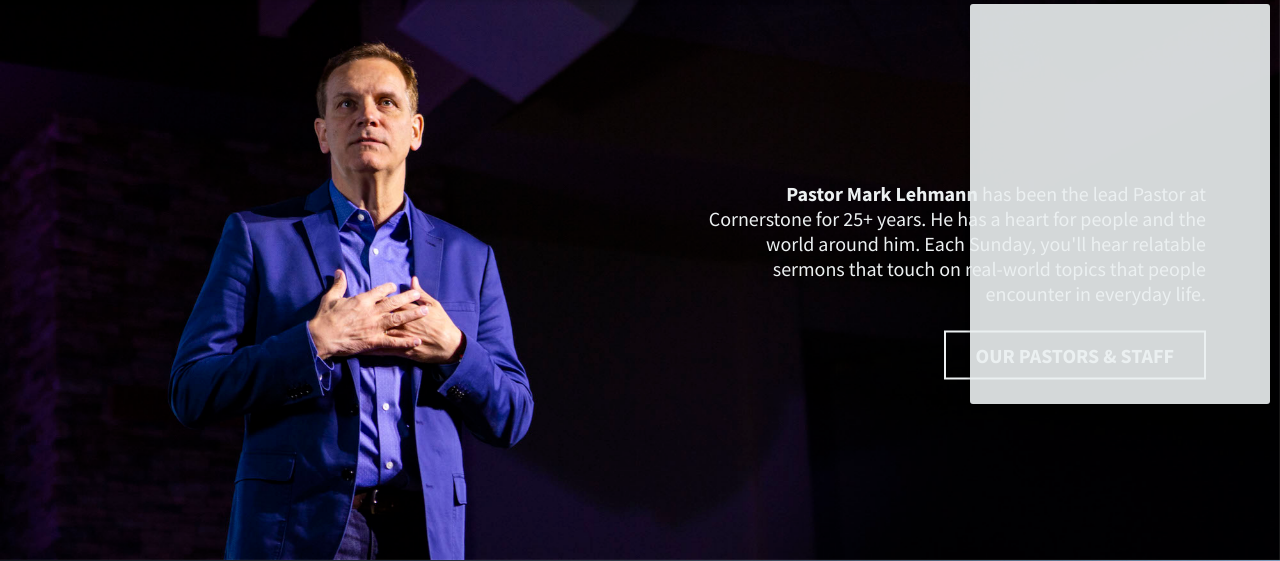
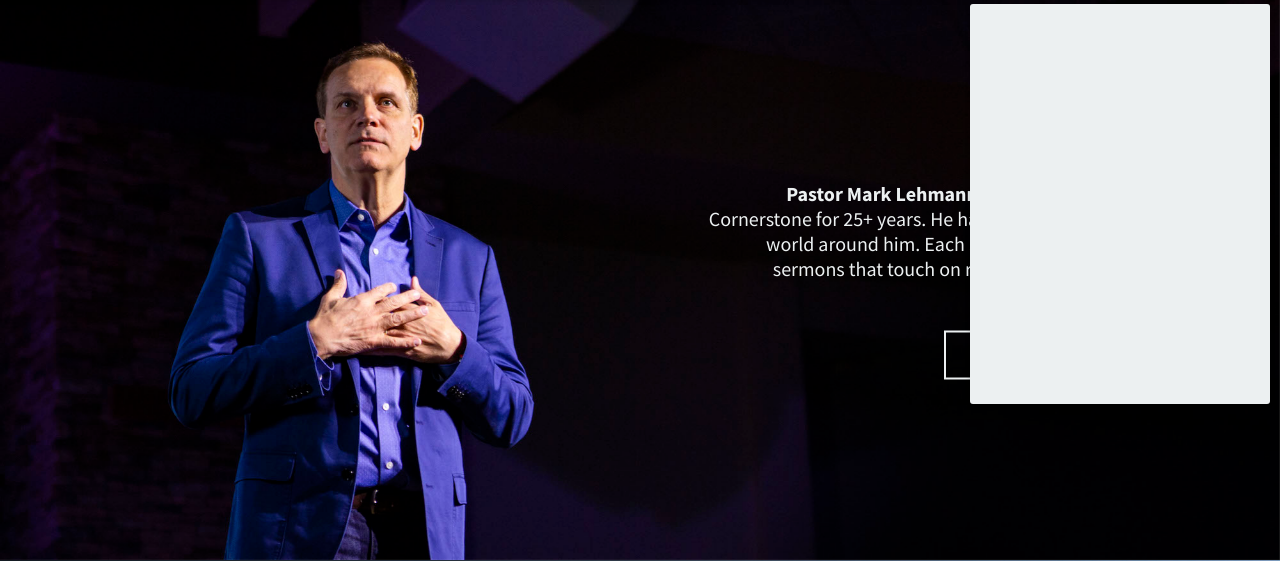
Before and after one commit to Cornerstone-Church/CAG-MainWebsite, a PHP site: page /about/ in a window 1280 px wide. Shown: the part 70-631 px from the top of the page. Run offline with PHP 8.4, Linux system fonts and the light colour scheme; some libraries are stand-ins or nearby versions.

Commit message:
Removed background blur on search results due to bug

```diff
--- a/styles/header.css
+++ b/styles/header.css
@@ -267,12 +267,9 @@ header {
     right: 10px;
     height: 400px;
     width: 300px;
-    background: var(--theme-header-color-light);
+    background: var(--theme-primary-color);
 
     box-shadow: 0px 0px 5px rgba(0, 0, 0, .2);
-
-    backdrop-filter: blur(20px) saturate(180%);
-    -webkit-backdrop-filter: blur(20px) saturate(180%);
 
     border-radius: 3px;
 
```
